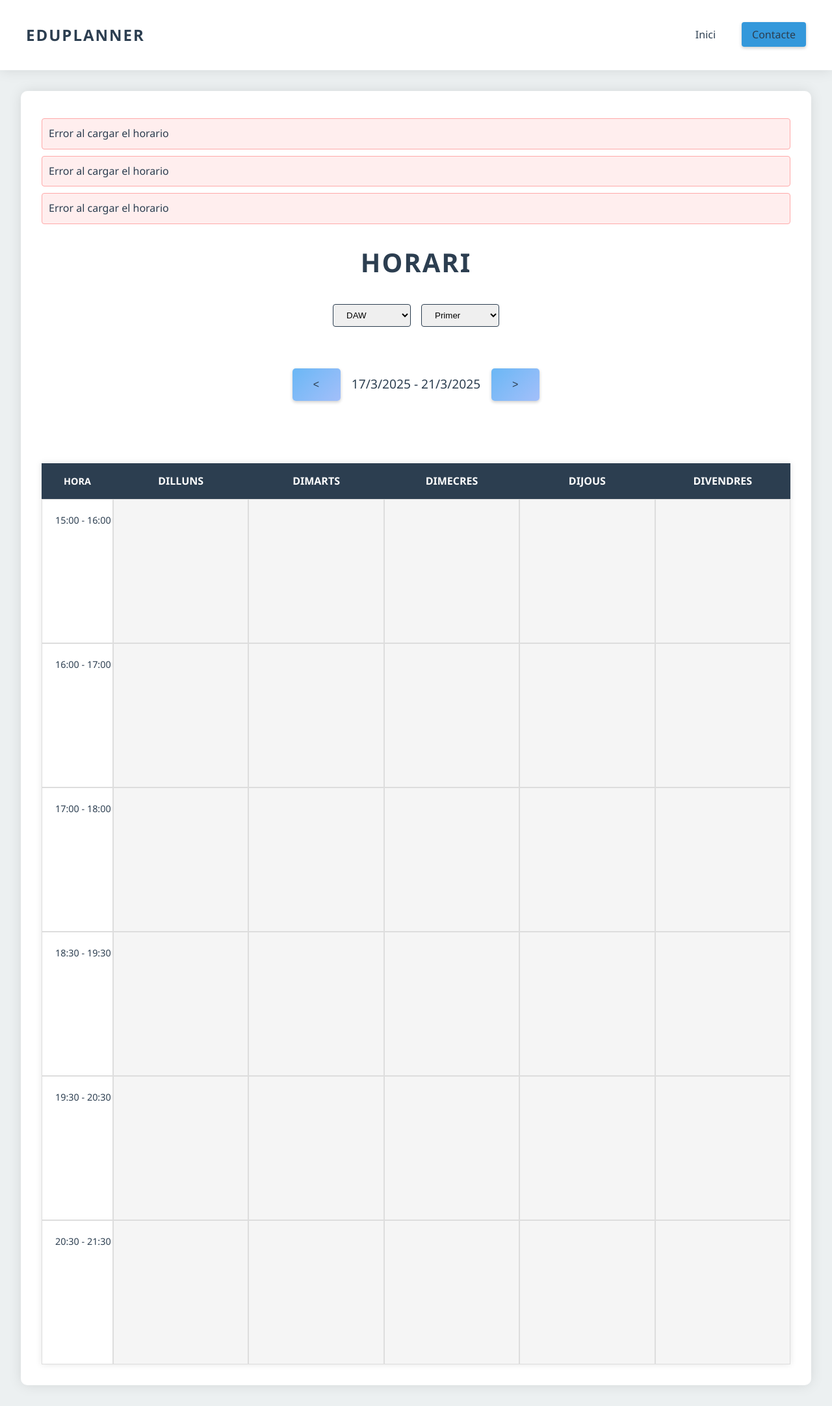
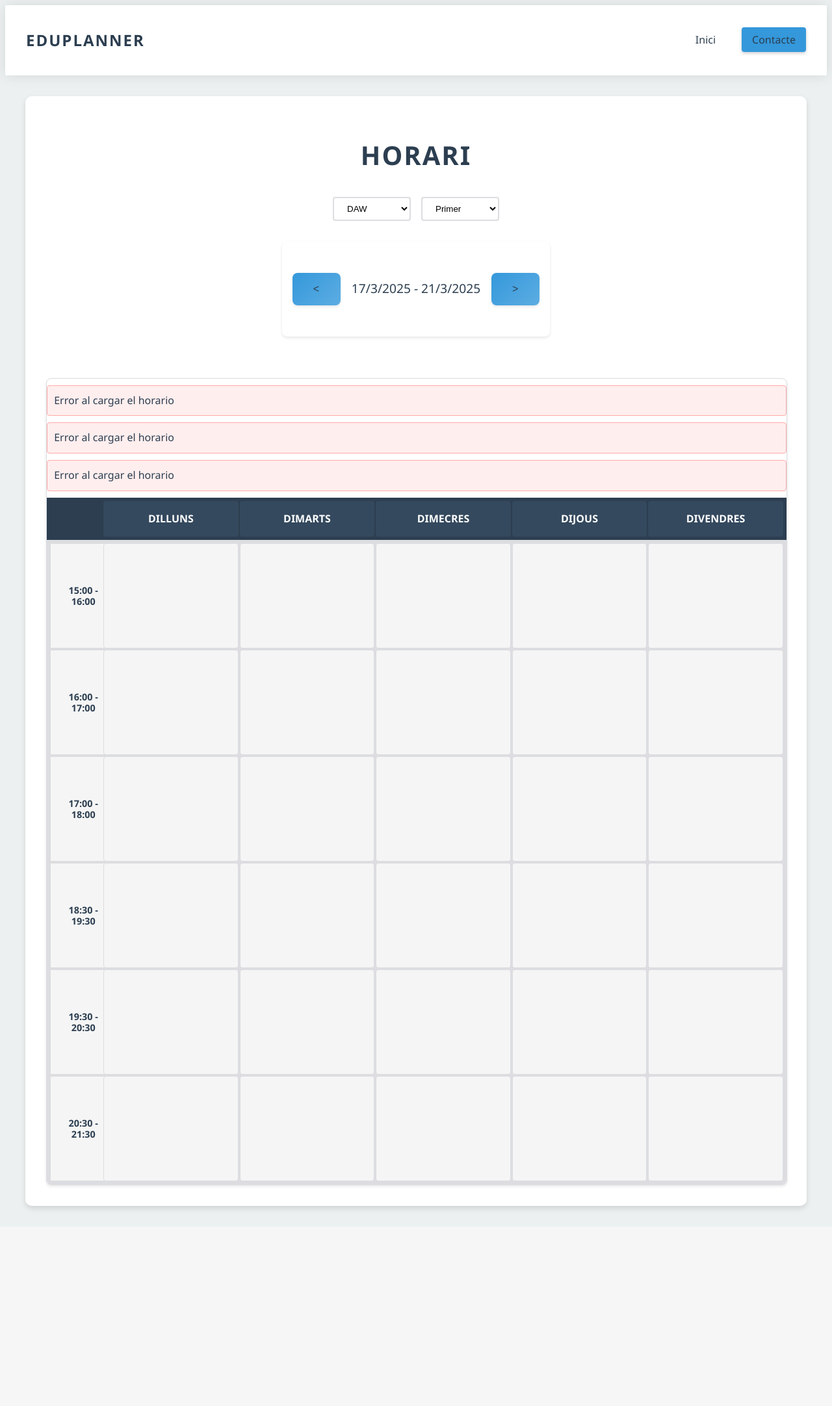
Before and after one commit to Maarrcc/M12.1, a PHP site: page /app/views/horari/index.php in a window 1280 px wide. Shown: the whole page at 65% size. After the commit the page ends 1866 px from the top, so only its background shows below. Run offline with PHP 8.4, Linux system fonts and the light colour scheme; data that the repository does not hold is empty; some libraries are stand-ins or nearby versions.

Commit message:
Rediseño pagina horario

```diff
--- a/my-app/app/views/horari/index.php
+++ b/my-app/app/views/horari/index.php
@@ -1,5 +1,6 @@
 <!DOCTYPE html>
 <html lang="ca">
+
 <head>
     <meta charset="UTF-8" />
     <meta name="viewport" content="width=device-width, initial-scale=1.0" />
@@ -7,8 +8,9 @@
     <link rel="stylesheet" type="text/css" href="/M12.1/my-app/public/css/navbar.css" />
     <title>Horari Interactiu</title>
 </head>
+
 <body>
-<?php include_once __DIR__ . '/../templates/navbar.php'; ?>
+    <?php include_once __DIR__ . '/../templates/navbar.php'; ?>
     <div class="container">
         <h1>Horari</h1>
         <div class="controls">
@@ -31,27 +33,35 @@
                 </select>
             </div>
             <div class="selector-setmana">
-                <button id="setmanaAnterior"><</button>
-                <span id="setmanaActual"></span>
-                <button id="setmanaSeguent">></button>
+                <button id="setmanaAnterior">
+                    < </button>
+                        <span id="setmanaActual"></span>
+                        <button id="setmanaSeguent">></button>
             </div>
         </div>
-        <table id="horari">
-            <thead>
-                <tr>
-                    <th>Hora</th>
-                    <th>Dilluns</th>
-                    <th>Dimarts</th>
-                    <th>Dimecres</th>
-                    <th>Dijous</th>
-                    <th>Divendres</th>
-                </tr>
-            </thead>
-            <tbody></tbody>
-        </table>
+
+        <!-- Reemplazamos <table> por <div> con estructura de cuadrícula -->
+        <div class="horari-container">
+            <!-- Encabezado -->
+            <div class="horari-header">
+                <div class="header-cell hora-label"></div> <!-- Celda vacía en la esquina -->
+                <div class="header-cell">Dilluns</div>
+                <div class="header-cell">Dimarts</div>
+                <div class="header-cell">Dimecres</div>
+                <div class="header-cell">Dijous</div>
+                <div class="header-cell">Divendres</div>
+            </div>
+
+            <!-- Contenido dinámico del horario -->
+            <div class="horari-grid" id="horari">
+                <!-- Las celdas se generarán con JavaScript -->
+            </div>
+        </div>
     </div>
+
     <script src="/M12.1/my-app/public/js/horari.js"></script>
     <script src="/M12.1/my-app/public/js/dates.js"></script>
     <script src="/M12.1/my-app/public/js/cursos.js"></script>
 </body>
+
 </html>
--- a/my-app/public/css/formularioGigante.css
+++ b/my-app/public/css/formularioGigante.css
@@ -26,6 +26,7 @@
   display: flex;
   justify-content: center;
   width: 100%;
+  padding-top: 20px;
 }
 
 .field-group {
--- a/my-app/public/css/index.css
+++ b/my-app/public/css/index.css
@@ -2,25 +2,37 @@
 1. Variables globales
 ====================*/
 :root {
-  /* Colores base */
+  /* Colores base - Paleta mejorada */
   --primary-color: #2c3e50;
+  --primary-light: #34495e;
+  --primary-dark: #243342;
   --secondary-color: #3498db;
+  --secondary-light: #5dade2;
+  --secondary-dark: #2980b9;
   --accent-color: #e74c3c;
-  --background-color: #ecf0f1;
+  --accent-light: #ec7063;
+  --accent-dark: #c0392b;
+  --background-color: #f5f7fa;
   --text-color: #2c3e50;
+  --text-light: #7f8c8d;
+  --border-color: #dcdde1;
 
-  /* Colores módulos */
-  --color-m6: #ffb6c1;
-  --color-m7: #98fb98;
-  --color-m8: #87cefa;
-  --color-m9: #dda0dd;
-  --color-m12: #f0e68c;
+  /* Colores módulos - Más vibrantes */
+  --color-m6: #ff6b81;
+  --color-m7: #7bed9f;
+  --color-m8: #70a1ff;
+  --color-m9: #cf6a87;
+  --color-m12: #ffa502;
 
-  /* Colores estados */
-  --color-cambio: #fff3cd;
-  --color-cambio-borde: #ffeeba;
-  --color-error: #fee;
-  --color-error-borde: #faa;
+  /* Sombras predefinidas */
+  --shadow-sm: 0 2px 4px rgba(0, 0, 0, 0.1);
+  --shadow-md: 0 4px 8px rgba(0, 0, 0, 0.12);
+  --shadow-lg: 0 8px 16px rgba(0, 0, 0, 0.15);
+
+  /* Transiciones predefinidas */
+  --transition-fast: 150ms ease;
+  --transition-normal: 300ms ease;
+  --transition-slow: 500ms ease;
 
   /* Espaciado */
   --spacing-xs: 0.5rem;
@@ -38,12 +50,11 @@
 2. Estilos base
 ====================*/
 body {
-  font-family: "Segoe UI", Arial, sans-serif;
-  margin: 0;
-  padding: 0;
+  font-family: "Segoe UI", system-ui, -apple-system, sans-serif;
   background-color: var(--background-color);
   color: var(--text-color);
   line-height: 1.6;
+  -webkit-font-smoothing: antialiased;
 }
 
 .container {
@@ -52,7 +63,15 @@
   padding: var(--spacing-lg);
   background: white;
   border-radius: var(--border-radius-lg);
-  box-shadow: 0 0 20px rgba(0, 0, 0, 0.1);
+  box-shadow: var(--shadow-md);
+  backdrop-filter: blur(10px);
+  transition: transform var(--transition-normal),
+    box-shadow var(--transition-normal);
+}
+
+.container:hover {
+  transform: translateY(-2px);
+  box-shadow: var(--shadow-lg);
 }
 
 h1 {
@@ -65,58 +84,99 @@
 }
 
 /*====================
-3. Tabla y celdas
+3. Cuadrícula del horario
 ====================*/
-table {
+.horari-container {
   width: 100%;
-  border-collapse: separate;
-  border-spacing: 0;
   margin-top: 20px;
-  box-shadow: 0 0 10px rgba(0, 0, 0, 0.1);
-  table-layout: fixed; /* Fuerza ancho uniforme */
+  background: white;
+  border-radius: var(--border-radius-md);
+  box-shadow: var(--shadow-sm);
+  overflow: hidden;
+  border: 1px solid var(--border-color);
 }
 
-/* Ajustar el ancho de la primera columna (horas) */
-th:first-child,
-td:first-child {
-  width: 80px; /* Ancho reducido para la columna de horas */
-  min-width: 80px;
-  font-size: 0.9em; /* Texto ligeramente más pequeño */
-  white-space: nowrap; /* Evitar saltos de línea */
+.horari-header {
+  display: grid;
+  grid-template-columns: 80px repeat(5, 1fr); /* 80px para horas, resto igual */
+  gap: 2px;
+  background: var(--primary-color);
+  padding: 5px;
 }
 
-/* Mantener el ancho del resto de columnas */
-td:not(:first-child) {
-  width: auto;
-  min-width: 120px;
-  height: 120px;
-}
-
-th {
-  background-color: var(--primary-color);
+.header-cell {
+  background: var(--primary-light);
   color: white;
   padding: 15px;
   font-weight: bold;
   text-transform: uppercase;
+  text-align: center;
+  border-radius: var(--border-radius-sm);
+  transition: background-color var(--transition-fast);
 }
 
-td {
+.header-cell:hover {
+  background: var(--primary-dark);
+}
+
+.hora-label {
+  /* Celda vacía en la esquina superior izquierda */
+  background-color: var(--primary-color);
+}
+
+.horari-grid {
+  display: grid;
+  grid-template-columns: 80px repeat(5, 1fr); /* Igual que el header */
+  gap: 2px;
+  padding: 5px;
+  background: var(--border-color);
+}
+
+.hora-cell {
+  width: 80px;
+  min-width: 80px;
+  font-size: 0.9em;
+  padding: 10px;
+  border: 1px solid #ddd;
+  font-weight: bold;
+  background-color: #f5f5f5;
+  /* Nuevas propiedades para ajustar el texto */
+  display: flex;
+  flex-direction: column;
+  align-items: center;
+  justify-content: center;
+  text-align: center;
+  word-break: break-word;
+  white-space: normal; /* Permitir saltos de línea */
+  line-height: 1.2; /* Ajustar el espaciado entre líneas */
+}
+
+.dia-cell {
   padding: 20px;
-  border: 1px solid #ddd;
-  height: 180px; /* Altura aumentada */
-  width: 180px; /* Ancho aumentado */
+  border: 1px solid var(--border-color);
+  min-height: 120px; /* Altura mínima ajustable */
   vertical-align: top;
-  overflow: visible; /* Permitir que el contenido sea visible */
+  overflow: visible;
+  background: white;
+  border-radius: var(--border-radius-sm);
+  transition: all var(--transition-normal);
+}
+
+.dia-cell:hover {
+  transform: scale(1.02);
+  box-shadow: var(--shadow-sm);
+  z-index: 1;
 }
 
 /*====================
 4. Módulos y sus colores
 ====================*/
-
 [class^="modulo-"] {
-  transition: all 0.3s ease;
+  transition: all var(--transition-normal);
   position: relative;
   overflow: hidden;
+  border-radius: var(--border-radius-sm);
+  box-shadow: var(--shadow-sm);
 }
 
 [class^="modulo-"]:hover {
@@ -282,23 +327,35 @@
   display: block;
   margin: 2rem auto;
   padding: 1rem 2rem;
-  background: linear-gradient(135deg, #6ab7f5 0%, #a3bffa 100%); /* Colores más suaves */
+  background: linear-gradient(
+    135deg,
+    var(--secondary-color) 0%,
+    var(--secondary-light) 100%
+  );
   color: var(--text-color);
   border: none;
-  border-radius: 5px;
+  border-radius: var(--border-radius-md);
   cursor: pointer;
   font-size: 1rem;
   text-transform: uppercase;
   letter-spacing: 1px;
-  transition: all 0.3s ease;
-  box-shadow: 0 2px 5px rgba(0, 0, 0, 0.2);
+  transition: all var(--transition-normal);
+  box-shadow: var(--shadow-sm);
 }
 
 button:hover {
-  background: linear-gradient(135deg, #a3bffa 0%, #6ab7f5 100%); /* Inversión suave */
+  background: linear-gradient(
+    135deg,
+    var(--secondary-light) 0%,
+    var(--secondary-color) 100%
+  );
   transform: translateY(-2px);
-  box-shadow: 0 4px 8px rgba(0, 0, 0, 0.15); /* Sombra un poco más marcada */
-  color: var(--primary-color); /* Cambio sutil en el texto al hacer hover */
+  box-shadow: var(--shadow-md);
+  color: var(--primary-color);
+}
+
+button:active {
+  transform: translateY(1px);
 }
 
 .selector-setmana {
@@ -307,6 +364,10 @@
   justify-content: center;
   gap: 1rem;
   margin-bottom: 2rem;
+  background: white;
+  padding: var(--spacing-sm);
+  border-radius: var(--border-radius-md);
+  box-shadow: var(--shadow-sm);
 }
 
 #setmanaActual {
@@ -336,8 +397,17 @@
 #selector-any {
   padding: 0.5rem 1rem;
   border-radius: var(--border-radius-sm);
-  border: 1px solid var(--primary-color);
+  border: 2px solid var(--border-color);
   min-width: 120px;
+  background: white;
+  transition: all var(--transition-normal);
+}
+
+#selector-cicle:focus,
+#selector-any:focus {
+  border-color: var(--secondary-color);
+  box-shadow: 0 0 0 3px rgba(52, 152, 219, 0.2);
+  outline: none;
 }
 
 .cella {
--- a/my-app/public/js/horari.js
+++ b/my-app/public/js/horari.js
@@ -30,7 +30,7 @@
 };
 
 document.addEventListener("DOMContentLoaded", function () {
-  const tbody = document.querySelector("#horari tbody");
+  const grid = document.querySelector("#horari");
   const horaRanges = {
     "15:00": "16:00",
     "16:00": "17:00",
@@ -43,26 +43,24 @@
   const hores = Object.keys(horaRanges);
   const dies = ["dilluns", "dimarts", "dimecres", "dijous", "divendres"];
 
-  // Crear estructura de la tabla
+  // Generar la cuadrícula
   hores.forEach((hora) => {
-    const tr = document.createElement("tr");
-    const tdHora = document.createElement("td");
-    tdHora.textContent = `${hora} - ${horaRanges[hora]}`;
-    tr.appendChild(tdHora);
+    // Celda de hora
+    const horaDiv = document.createElement("div");
+    horaDiv.classList.add("hora-cell");
+    horaDiv.textContent = `${hora} - ${horaRanges[hora]}`;
+    grid.appendChild(horaDiv);
 
+    // Celdas de días
     dies.forEach((dia) => {
-      const td = document.createElement("td");
-      td.setAttribute("data-dia", dia);
-      td.setAttribute("data-hora", hora);
-      // Añadir una clase para celdas vacías
-      td.classList.add("celda-vacia");
-      tr.appendChild(td);
-    });
-
-    tbody.appendChild(tr);
+      const diaDiv = document.createElement("div");
+      diaDiv.classList.add("dia-cell", "celda-vacia");
+      diaDiv.setAttribute("data-dia", dia);
+      diaDiv.setAttribute("data-hora", hora);
+      grid.appendChild(diaDiv);
     });
   });
-
+});
 
 /**
  * Actualiza la taula d'horaris amb les dades de l'horari base i
@@ -74,7 +72,7 @@
  *                              "DAW-Primer")
  */
 function actualitzaHorari(datesSetmana, cursComplet) {
-  const tbody = document.querySelector("#horari tbody");
+  const grid = document.querySelector("#horari");
 
   if (!cursComplet) {
     const cicle = document.getElementById("selector-cicle")?.value || "DAW";
@@ -82,7 +80,7 @@
     cursComplet = `${cicle}-${any}`;
   }
 
-  if (tbody) tbody.style.opacity = "0.5";
+  if (grid) grid.style.opacity = "0.5";
 
   carregarDades(
     datesSetmana.dilluns.toISOString().split("T")[0],
@@ -90,15 +88,15 @@
     cursComplet
   )
     .then((data) => {
-      console.log("Datos recibidos:", data); // Debug
+      console.log("Datos recibidos:", data);
 
       if (!data || !data.horari || !Array.isArray(data.horari)) {
         throw new Error("Formato de datos inválido");
       }
 
-      // Limpiar tabla
-      document.querySelectorAll("td[data-dia]").forEach((cell) => {
-        cell.className = "celda-vacia";
+      // Limpiar cuadrícula
+      document.querySelectorAll(".dia-cell").forEach((cell) => {
+        cell.className = "dia-cell celda-vacia";
         cell.innerHTML = "";
       });
 
@@ -107,12 +105,12 @@
         const hora = item.hora_inici.slice(0, 5);
         const dia = item.dia.toLowerCase();
         const cell = document.querySelector(
-          `td[data-dia='${dia}'][data-hora='${hora}']`
+          `.dia-cell[data-dia='${dia}'][data-hora='${hora}']`
         );
 
         if (cell) {
           cell.classList.remove("celda-vacia");
-          cell.setAttribute("data-horari", item.id_horari); // Añadir id_horari
+          cell.setAttribute("data-horari", item.id_horari);
           const modulo = item.assignatura.match(/M\d+/)?.[0] || "default";
           cell.classList.add(assignaturesClasses[modulo] || "modulo-default");
 
@@ -129,23 +127,21 @@
 
       // Procesar cambios
       if (data.canvis && Array.isArray(data.canvis)) {
-        console.log("Procesando cambios:", data.canvis); // Debug
         data.canvis.forEach((canvi) => {
           const cell = document.querySelector(
-            `td[data-horari='${canvi.id_horari}']`
+            `.dia-cell[data-horari='${canvi.id_horari}']`
           );
-          console.log("Buscando celda para cambio:", canvi.id_horari, cell); // Debug
-
           if (cell) {
             cell.classList.add("cambio-horario");
             const tipoCambio = canvi.tipus_canvi;
             const tipoCambioClass = tipoCambio.toLowerCase().replace(" ", "-");
 
-            // Añadir información del cambio
             const canviInfo = document.createElement("div");
             canviInfo.className = `cambio-info cambio-${tipoCambioClass}`;
             canviInfo.innerHTML = `
-            <span class="cambio-icon">${changeIcons[tipoCambio] || ""}</span>
+              <span class="cambio-icon">${
+                changeIcons[tipoCambio] || changeIcons["default"]
+              }</span>
               <span class="cambio-text">${canvi.descripcio_canvi}</span>
             `;
             cell.appendChild(canviInfo);
@@ -153,19 +149,18 @@
         });
       }
 
-      tbody.style.opacity = "1";
+      grid.style.opacity = "1";
     })
     .catch((error) => {
       console.error("Error:", error);
-      tbody.style.opacity = "1";
+      grid.style.opacity = "1";
 
       const errorDiv = document.createElement("div");
       errorDiv.id = "error-message";
       errorDiv.textContent = "Error al cargar el horario";
-      document.querySelector(".container").prepend(errorDiv);
+      document.querySelector(".horari-container").prepend(errorDiv);
     });
 }
-
 // Asegurar que la función se llama cuando se carga la página
 document.addEventListener("DOMContentLoaded", () => {
   const today = new Date();
```
Also changed, not shown: other parts of my-app/public/css/index.css (+54 -66 lines). Lines whose indentation alone changed are shown as unchanged.
